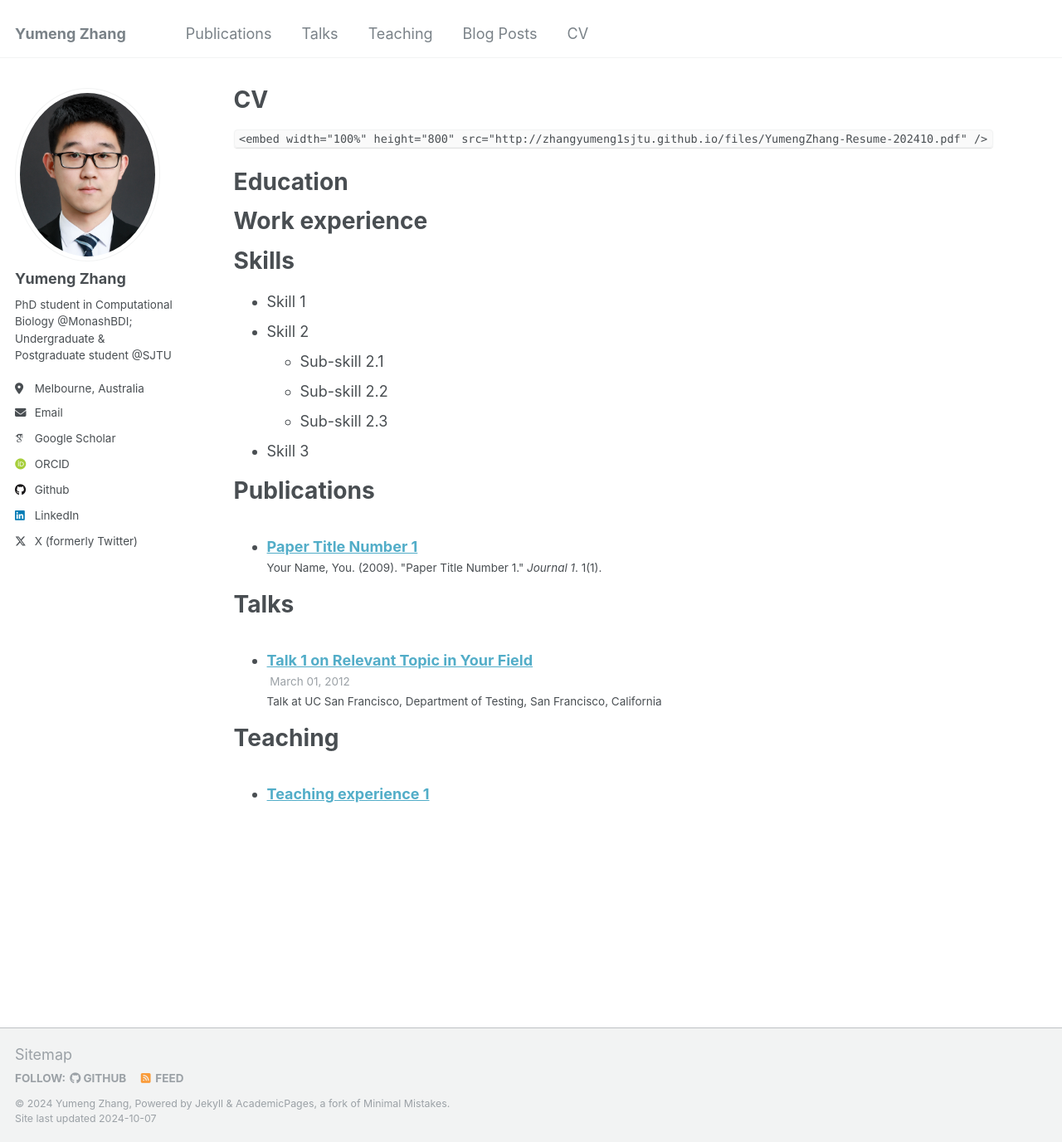
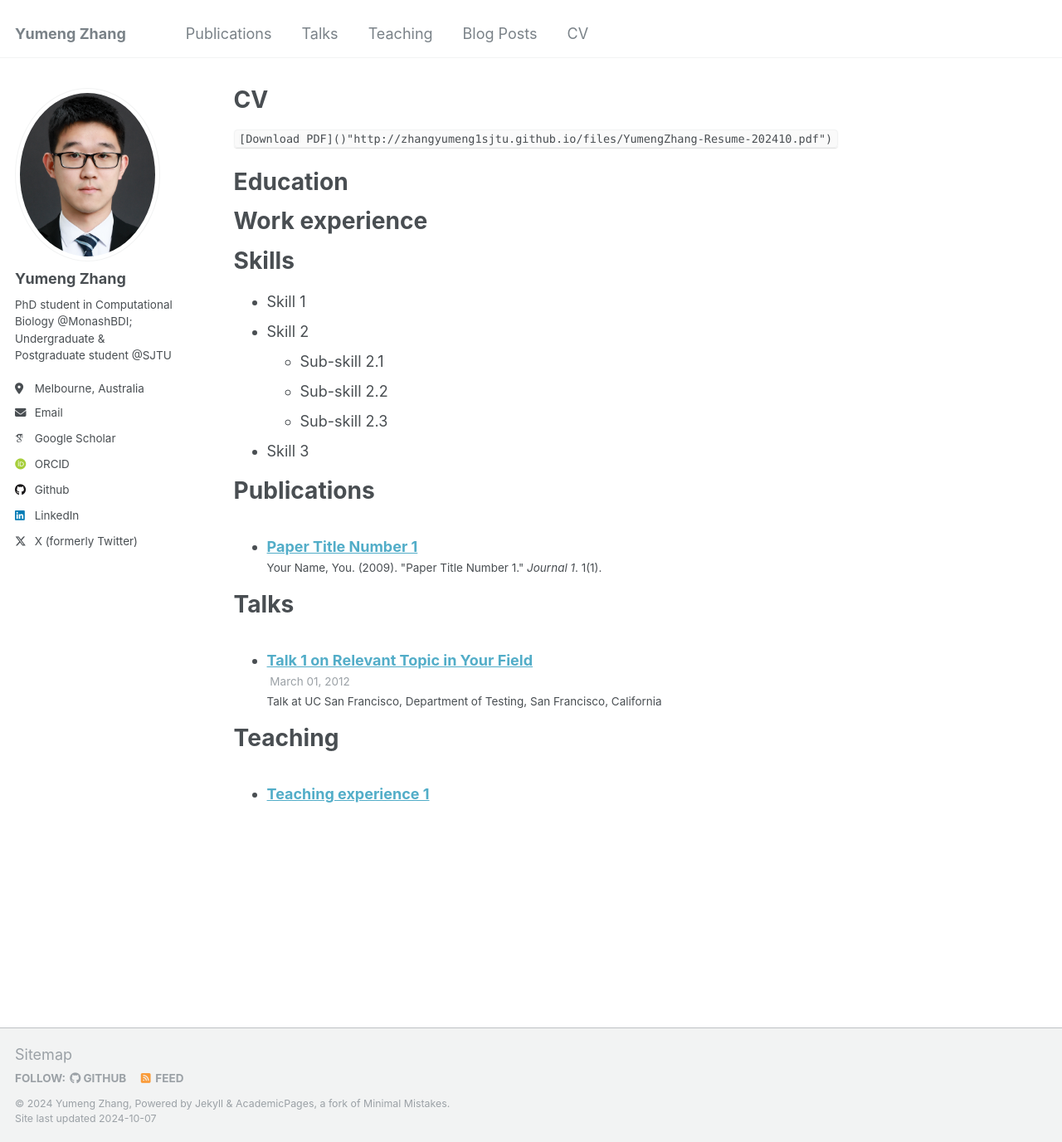
Before and after one commit to zhangyumeng1sjtu/zhangyumeng1sjtu.github.io, a Jekyll site: the page built from _pages/cv.md, in a window 1280 px wide and 1376 px high. Shown: the whole window at 83% size. Built offline with Jekyll 4.4.1, drawn with Linux system fonts in a browser that asks for light colours; some web fonts are replaced.

Commit message:
update CV

```diff
--- a/_pages/cv.md
+++ b/_pages/cv.md
@@ -8,7 +8,7 @@
 ---
 {% include base_path %}
 
-`<embed width="100%" height="800" src="http://zhangyumeng1sjtu.github.io/files/YumengZhang-Resume-202410.pdf" />`
+`[Download PDF]()"http://zhangyumeng1sjtu.github.io/files/YumengZhang-Resume-202410.pdf")`
 
 Education
 =========
```
